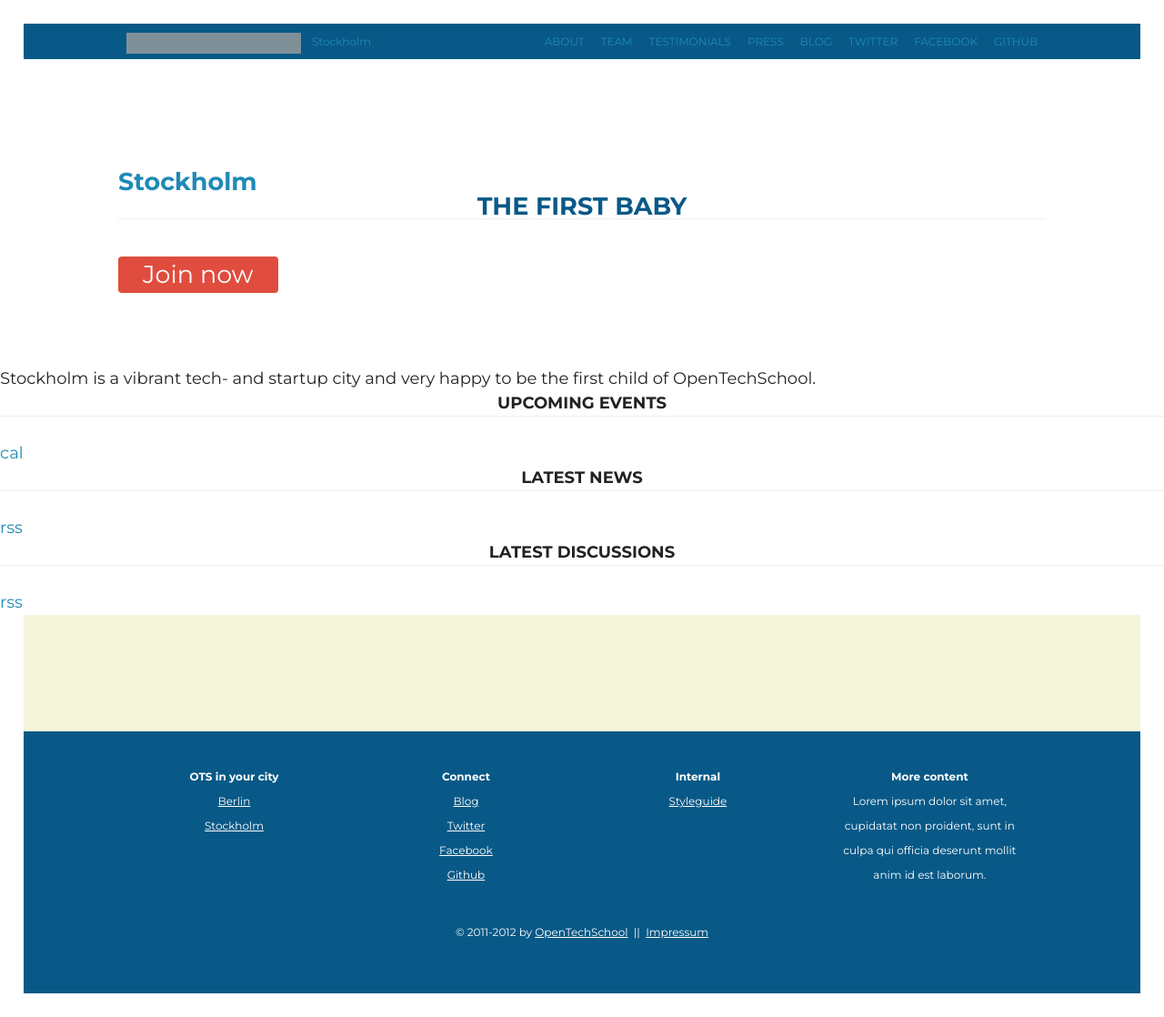
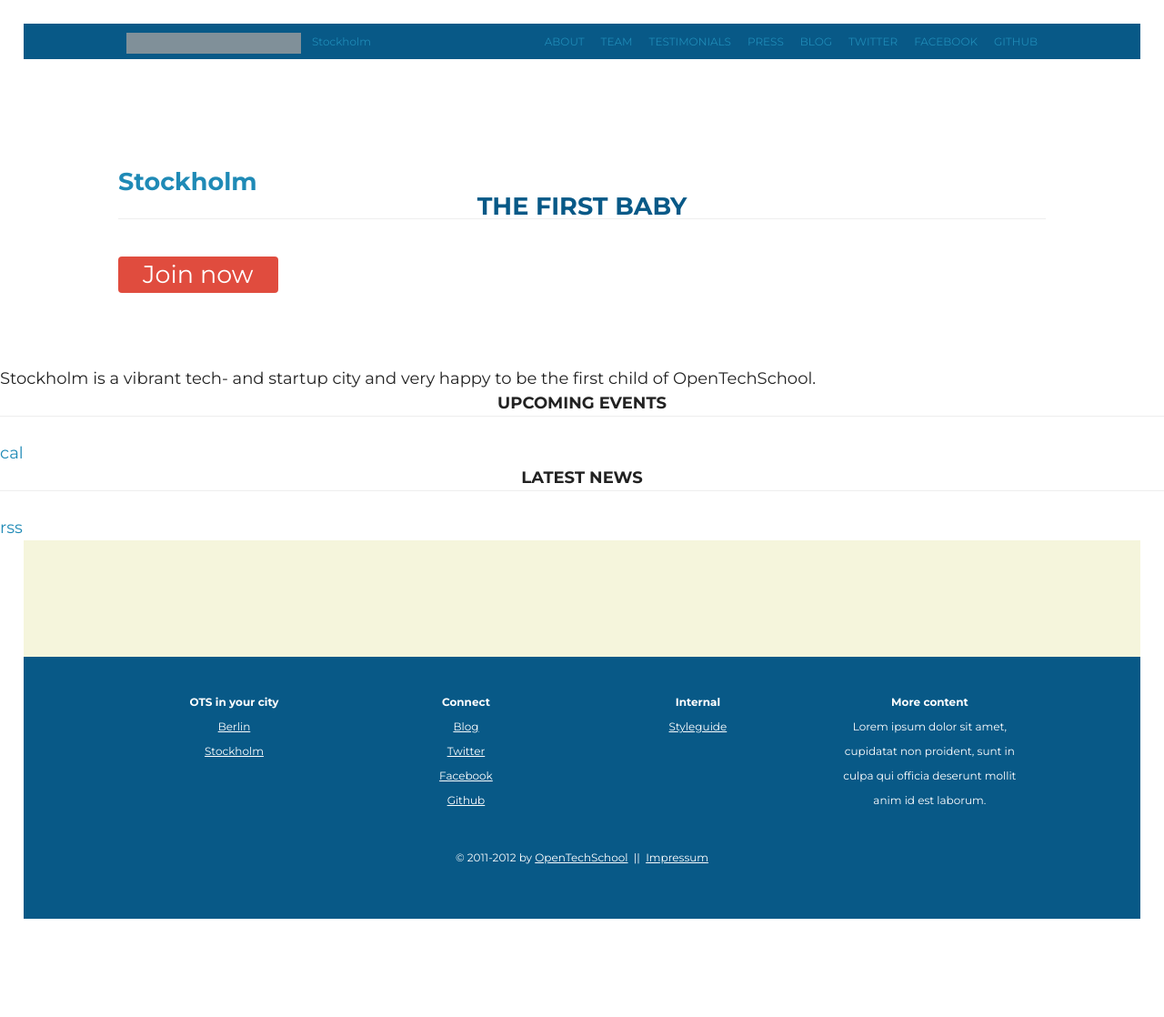
Before and after one commit to OpenTechSchool/www.opentechschool.org, a Jekyll site: the page built from stockholm/index.md, in a window 1280 px wide. Shown: the whole page at 91% size. Built offline with Jekyll 4.4.1, drawn with Linux system fonts in a browser that asks for light colours; nearby versions of some CDN libraries; after the commit the page ends 1036 px from its top, so only the background shows below that; grey boxes are pictures that could not be loaded.

Commit message:
remove latest disc

```diff
--- a/_layouts/city.html
+++ b/_layouts/city.html
@@ -51,17 +51,6 @@
   </script>
 </section>
 
-<section id="latest-discussions">
-  <h2>Latest discussions</h2>
-  <a id="js-discussions-link" href="http://www.meetup.com/{{meetupcom_group}}/messages/archive/rss/OpenTechSchool-{{page.title}}+Meetup+Mailing+List/">rss</a>
-  <div id="js-latest-discussions"></div>
-  <script type="text/x-template" data-template="ml-discussion">
-    <div class="ml-discussion">
-      <h1><a href="${link}">${title}</a></h1>
-      <p>${date}</p>
-  </div>
-  </script>
-</section>
 
 <section class="bg_full">
   <div class="container">
```
